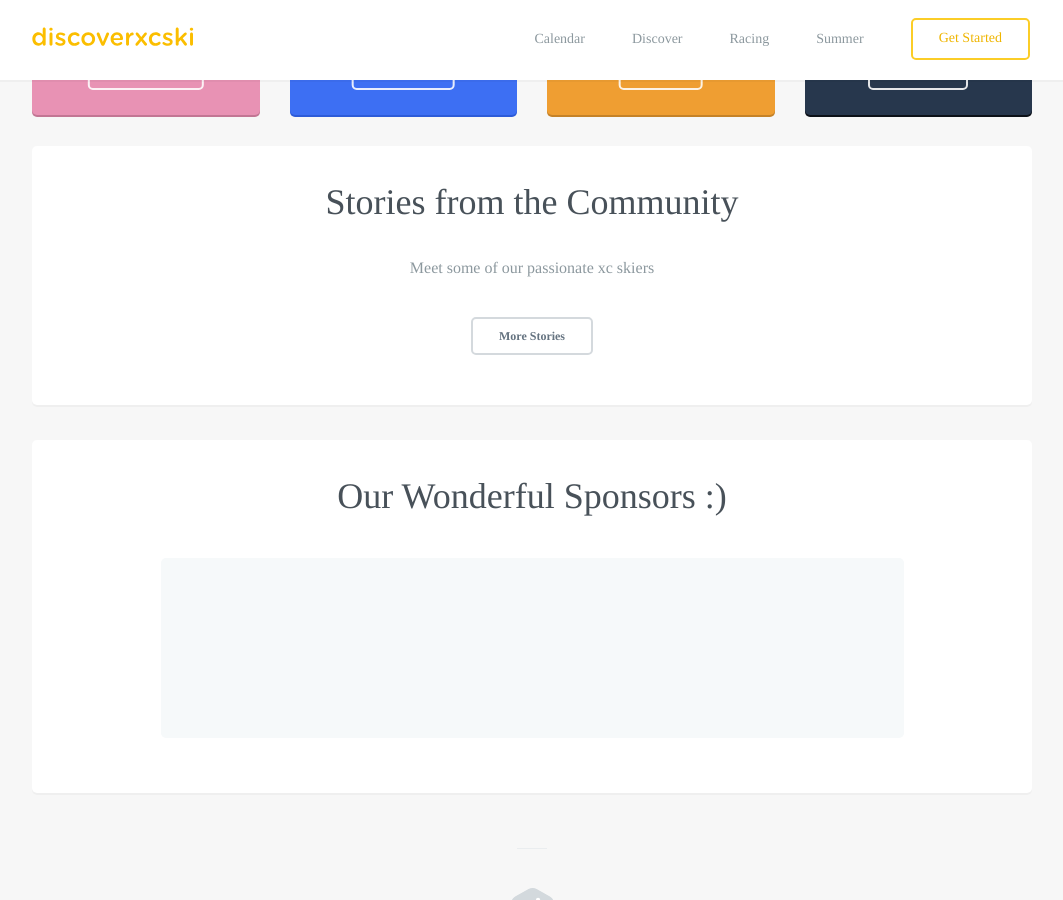
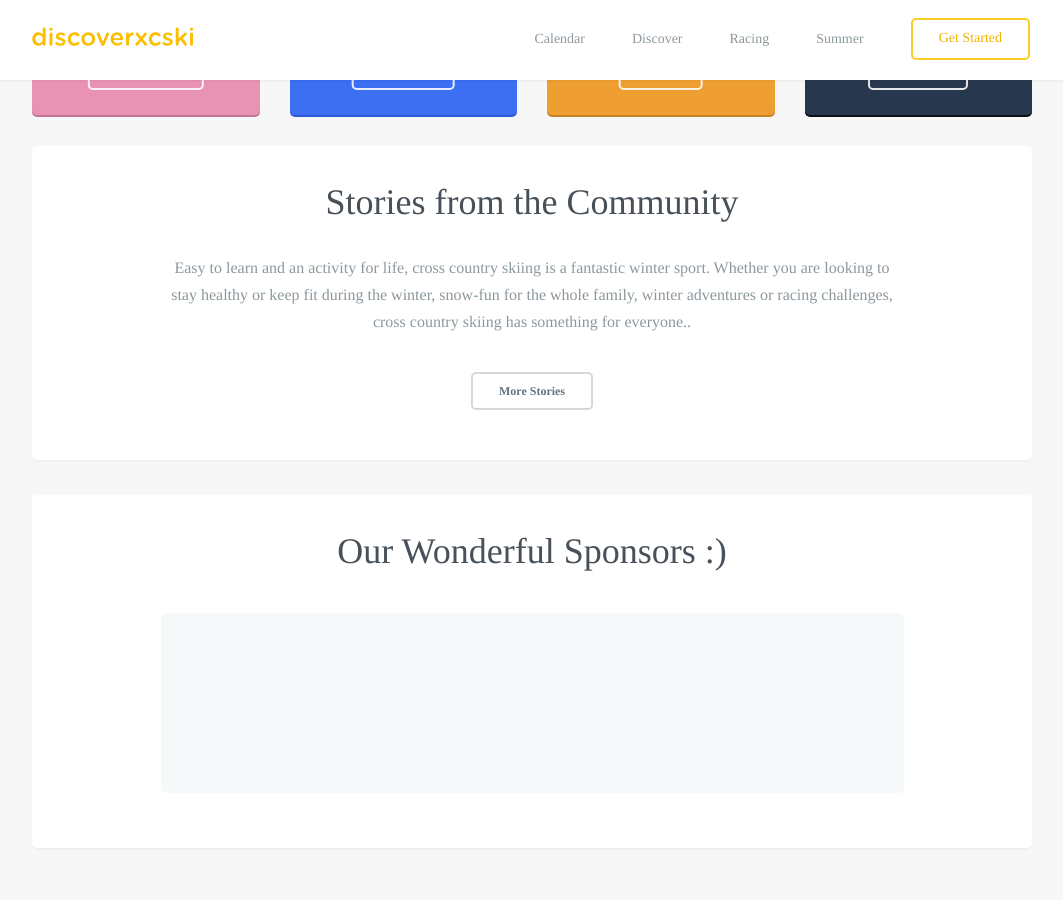
Before and after one commit to robcatto/robcatto.github.io, a Jekyll site: the page index.html, which Jekyll copies as it is, in a window 1280 px wide and 900 px high, scrolled down 2320 px. Shown: the whole window, without its empty margins (108-1171 px from the left). Built offline with Jekyll 4.4.1, drawn with Linux system fonts in a browser that asks for light colours; some web fonts are replaced; Markdown is read by kramdown in place of the engine named in the settings.

Commit message:
Update index.html

```diff
--- a/index.html
+++ b/index.html
@@ -514,8 +514,8 @@
 
              <section class="mobile_section">
                 <h3 class="homeheading__h3">Stories from the Community</h3>
-                <p>Meet some of our passionate xc skiers
-                </p>
+                <p>Easy to learn and an activity for life, cross country skiing is a fantastic winter sport. Whether you are looking to stay healthy or keep fit during the winter, snow-fun for the whole family, winter adventures or racing challenges, cross country skiing has something for everyone..
+                     </p>
 
                 <a class="button small dark" href="/racing/event-formats" data-featurette="analytics-click-event" data-event-category="button" data-event-action="M: Clicked Design an iOS Game" data-event-label="Source: Homepage Alt" id="featurette-35">More Stories</a>
                 </section>
```
